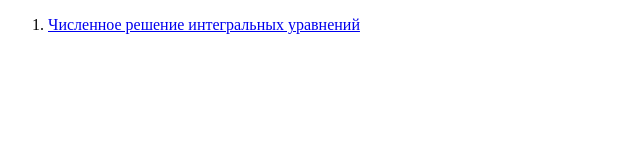
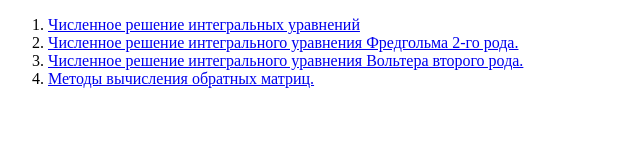
Before and after one commit to JLarky/urin.vi, a plain HTML site: page index.html in a window 1280 px wide. Shown: the whole page, without its empty margins (0-640 px from the left). Drawn offline with Linux system fonts and the light colour scheme.

Commit message:
new files

```diff
--- a/index.html
+++ b/index.html
@@ -8,5 +8,8 @@
 <body>
 <ol>
   <li><a target="_blank" href="files/ForLibreOff.odt">Численное решение интегральных уравнений</a></li>
+  <li><a target="_blank" href="files/FFRD.pdf">Численное решение интегрального уравнения Фредгольма 2-го рода.</a></li>
+  <li><a target="_blank" href="files/Wltr4.pdf">Численное решение интегрального уравнения Вольтера второго рода.</a></li>
+  <li><a target="_blank" href="files/PPP_DD.pdf">Методы вычисления обратных матриц.</a></li>
 </ol>
 </body>
```
Also changed, not shown: 3 other files.
